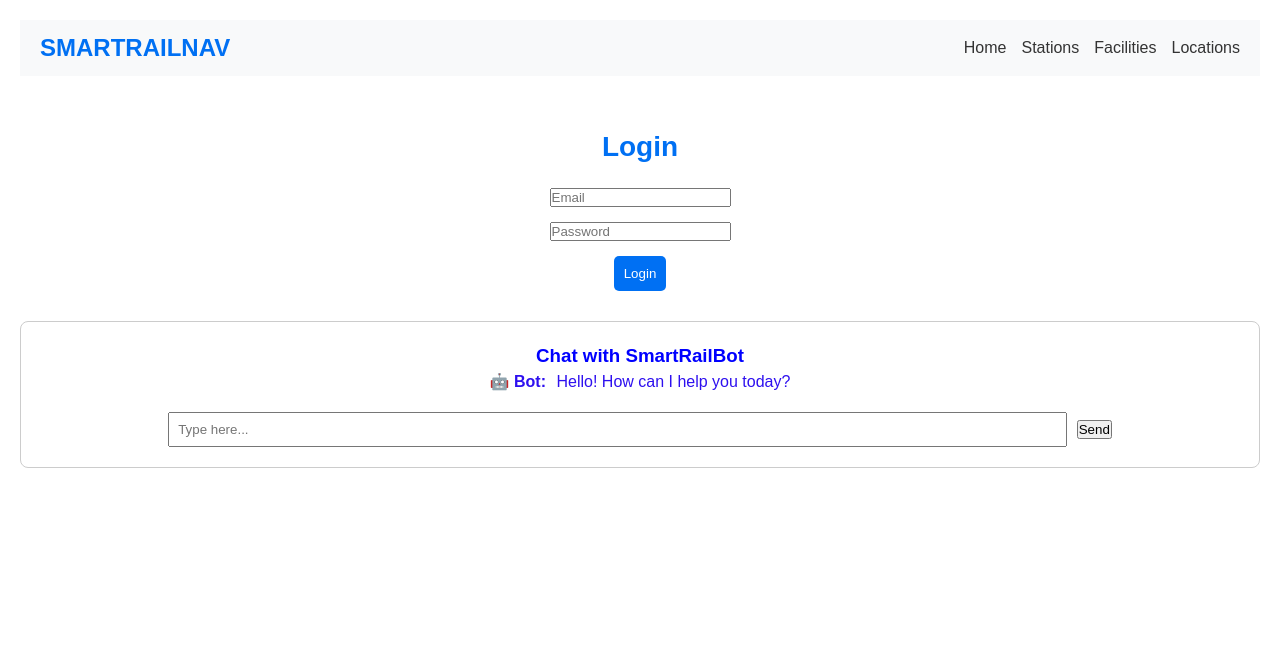
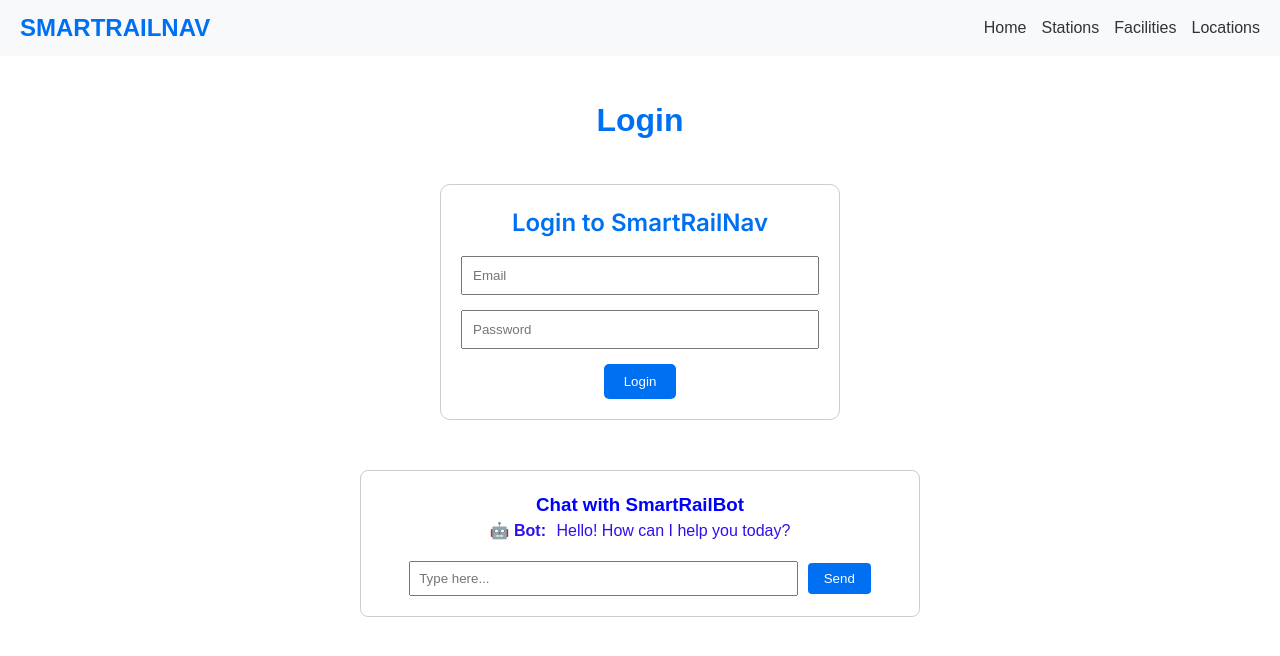
Before and after one commit to SriSruthi-T/rail3-app, a Next.js app: page /login in a window 1280 px wide. Shown: the top 656 px of the page. Built offline with nearby package versions, Linux system fonts and the light colour scheme.

Commit message:
Initial commit - Next.js with routing

```diff
--- a/src/component/LoginForm.js
+++ b/src/component/LoginForm.js
@@ -1,4 +1,5 @@
 'use client';
+
 import { useState, useEffect } from 'react';
 import { useRouter } from 'next/router';
 
@@ -9,8 +10,8 @@ export default function LoginForm() {
   const router = useRouter();
 
   useEffect(() => {
-    if (email && !email.includes('@')) {
-      setErrorMessage('Invalid email format');
+    if (email && !/^[^\s@]+@[^\s@]+\.[^\s@]+$/.test(email)) {
+      setErrorMessage('❌ Invalid email format');
     } else {
       setErrorMessage('');
     }
@@ -20,18 +21,72 @@ export default function LoginForm() {
     e.preventDefault();
 
     if (!email || !password) {
-      setErrorMessage('Both fields are required');
+      setErrorMessage('⚠️ Both email and password are required.');
       return;
     }
 
-    router.push('/'); // redirect to index.js
+    if (!/^[^\s@]+@[^\s@]+\.[^\s@]+$/.test(email)) {
+      setErrorMessage('❌ Please enter a valid email.');
+      return;
+    }
+
+    // Simulate login logic
+    setErrorMessage('');
+    router.push('/'); // Redirect to homepage
   };
 
   return (
-    <form style={{ display: 'flex', flexDirection: 'column', gap: 15, alignItems: 'center', marginTop: 20 }} onSubmit={handleSubmit}>
-      <input type="email" placeholder="Email" value={email} onChange={(e) => setEmail(e.target.value)} required />
-      <input type="password" placeholder="Password" value={password} onChange={(e) => setPassword(e.target.value)} required />
-      <button style={{ backgroundColor: '#0070f3', color: '#fff', padding: 10, border: 'none', borderRadius: 5 }} type="submit">Login</button>
+    <form
+      onSubmit={handleSubmit}
+      style={{
+        display: 'flex',
+        flexDirection: 'column',
+        gap: 15,
+        alignItems: 'center',
+        marginTop: 40,
+        maxWidth: 400,
+        marginLeft: 'auto',
+        marginRight: 'auto',
+        padding: 20,
+        border: '1px solid #ccc',
+        borderRadius: 10,
+        fontFamily: 'Inter, sans-serif',
+      }}
+    >
+      <h2 style={{ color: '#0070f3' }}>Login to SmartRailNav</h2>
+
+      <input
+        type="email"
+        placeholder="Email"
+        value={email}
+        onChange={(e) => setEmail(e.target.value)}
+        required
+        style={{ width: '100%', padding: 10 }}
+      />
+
+      <input
+        type="password"
+        placeholder="Password"
+        value={password}
+        onChange={(e) => setPassword(e.target.value)}
+        required
+        style={{ width: '100%', padding: 10 }}
+      />
+
+      <button
+        type="submit"
+        style={{
+          backgroundColor: '#0070f3',
+          color: '#fff',
+          padding: '10px 20px',
+          border: 'none',
+          borderRadius: 5,
+          cursor: 'pointer',
+        }}
+      >
+        Login
+      </button>
+
       {errorMessage && <p style={{ color: 'red' }}>{errorMessage}</p>}
     </form>
   );
--- a/src/component/SmartRailBot.js
+++ b/src/component/SmartRailBot.js
@@ -13,20 +13,26 @@ export default function SmartRailBot() {
   const handleSend = async () => {
     if (!input.trim()) return;
 
-    const newMessages = [...messages, { role: 'user', content: input }];
-    setMessages(newMessages);
+    const userMessage = { role: 'user', content: input };
+    const updatedMessages = [...messages, userMessage];
+    setMessages(updatedMessages);
     setInput('');
     setLoading(true);
 
     try {
-      const res = await axios.post('/api/gemini-chat', { messages: newMessages });
-      console.log('Response from Gemini:', res.data); // ✅ Debug
-      setMessages([...newMessages, res.data.reply]);
+      // Send only the latest user message as `prompt`
+      const res = await axios.post('/api/chatbot', { prompt: input });
+
+      // Append bot reply to chat
+      setMessages([
+        ...updatedMessages,
+        { role: 'assistant', content: res.data.reply.content },
+      ]);
     } catch (error) {
-      console.error('Chatbot error:', error); // ✅ Debug
+      console.error('Chatbot error:', error);
       setMessages([
-        ...newMessages,
-        { role: 'assistant', content: '❌ Failed to respond. Try again.' },
+        ...updatedMessages,
+        { role: 'assistant', content: '❌ Failed to respond. Try again later.' },
       ]);
     } finally {
       setLoading(false);
@@ -40,14 +46,13 @@ export default function SmartRailBot() {
       <div style={{ maxHeight: 250, overflowY: 'auto', marginBottom: 10 }}>
         {messages.map((msg, idx) => (
           <div key={idx} style={{ marginBottom: 8 }}>
-            <strong>
-              {msg.role === 'user' ? '🧑‍💼 You' : '🤖 Bot'}:
-            </strong>{' '}
+            <strong>{msg.role === 'user' ? '🧑‍💼 You' : '🤖 Bot'}:</strong>{' '}
             <span style={{ marginLeft: 6 }}>{msg.content}</span>
           </div>
         ))}
       </div>
 
+      <div>
         <input
           type="text"
           value={input}
@@ -56,9 +61,22 @@ export default function SmartRailBot() {
           style={{ width: '75%', padding: 8 }}
           onKeyDown={(e) => e.key === 'Enter' && handleSend()}
         />
-      <button onClick={handleSend} disabled={loading} style={{ marginLeft: 10 }}>
+        <button
+          onClick={handleSend}
+          disabled={loading}
+          style={{
+            marginLeft: 10,
+            padding: '8px 16px',
+            backgroundColor: '#0070f3',
+            color: '#fff',
+            border: 'none',
+            borderRadius: 4,
+            cursor: 'pointer',
+          }}
+        >
           {loading ? 'Sending...' : 'Send'}
         </button>
       </div>
+    </div>
   );
 }
--- a/src/pages/api/chatbot.js
+++ b/src/pages/api/chatbot.js
@@ -2,23 +2,33 @@ import { GoogleGenerativeAI } from '@google/generative-ai';
 
 export default async function handler(req, res) {
   if (req.method !== 'POST') {
-    return res.status(405).json({ error: 'Method Not Allowed' });
+    return res.status(405).json({ error: 'Only POST requests allowed' });
   }
 
   const { prompt } = req.body;
-  if (!prompt) {
-    return res.status(400).json({ error: 'Prompt is required' });
+
+  if (!prompt || typeof prompt !== 'string') {
+    return res.status(400).json({ error: 'Prompt is required and must be a string' });
   }
 
   try {
-    const genAI = new GoogleGenerativeAI(process.env.GEMINI_API_KEY);
-    const model = genAI.getGenerativeModel({ model: "gemini-pro" });
+    const apiKey = process.env.GOOGLE_API_KEY;
+    if (!apiKey) {
+      return res.status(500).json({ error: 'API key not set in environment' });
+    }
+
+    const genAI = new GoogleGenerativeAI(apiKey);
+    const model = genAI.getGenerativeModel({ model: 'gemini-1.5-flash' });
+
     const result = await model.generateContent(prompt);
     const response = await result.response;
     const text = response.text();
-    res.status(200).json({ text });
+
+    return res.status(200).json({
+      reply: { role: 'assistant', content: text },
+    });
   } catch (error) {
-    console.error('Gemini Error:', error);
-    res.status(500).json({ error: 'Failed to respond' });
+    console.error('Gemini API Error:', error);
+    return res.status(500).json({ error: 'Failed to get response from Gemini API' });
   }
 }
--- a/src/pages/api/gemini-chat.js
+++ /dev/null
@@ -1,36 +0,0 @@
-// pages/api/chat.js
-import { GoogleGenerativeAI } from "@google/generative-ai";
-
-export default async function handler(req, res) {
-  if (req.method !== "POST") {
-    return res.status(405).json({ error: "Method not allowed" });
-  }
-
-  const { prompt } = req.body;
-
-  if (!prompt) {
-    return res.status(400).json({ error: "No prompt provided" });
-  }
-
-  try {
-    const apiKey = process.env.GOOGLE_API_KEY;
-
-    if (!apiKey) {
-      return res.status(500).json({ error: "API key not set in environment" });
-    }
-
-    const genAI = new GoogleGenerativeAI(apiKey);
-
-    const model = genAI.getGenerativeModel({ model: "gemini-1.5-flash" });
-
-    const result = await model.generateContent(prompt);
-    const response = await result.response;
-    const text = response.text();
-
-    res.status(200).json({ response: text });
-
-  } catch (error) {
-    console.error("Gemini API error:", error);
-    res.status(500).json({ error: "Internal Server Error" });
-  }
-}
--- a/src/pages/login.js
+++ b/src/pages/login.js
@@ -4,12 +4,17 @@ import SmartRailBot from '../component/SmartRailBot';
 
 export default function LoginPage() {
   return (
-    <div style={{ fontFamily: 'Arial, sans-serif', padding: 20 }}>
+    <div style={{ fontFamily: 'Arial, sans-serif', minHeight: '100vh' }}>
       <Header />
-      <main style={{ textAlign: 'center', marginTop: 50 }}>
-        <h1 style={{ fontSize: 28, color: '#0070f3' }}>Login</h1>
+
+      <main style={{ maxWidth: 600, margin: '0 auto', padding: '40px 20px', textAlign: 'center' }}>
+        <h1 style={{ fontSize: 32, color: '#0070f3', marginBottom: 30 }}>Login</h1>
+
         <LoginForm />
-        <SmartRailBot />
+
+        <div style={{ marginTop: 50 }}>
+          <SmartRailBot />
+        </div>
       </main>
     </div>
   );
```
Lines whose indentation alone changed are shown as unchanged.
